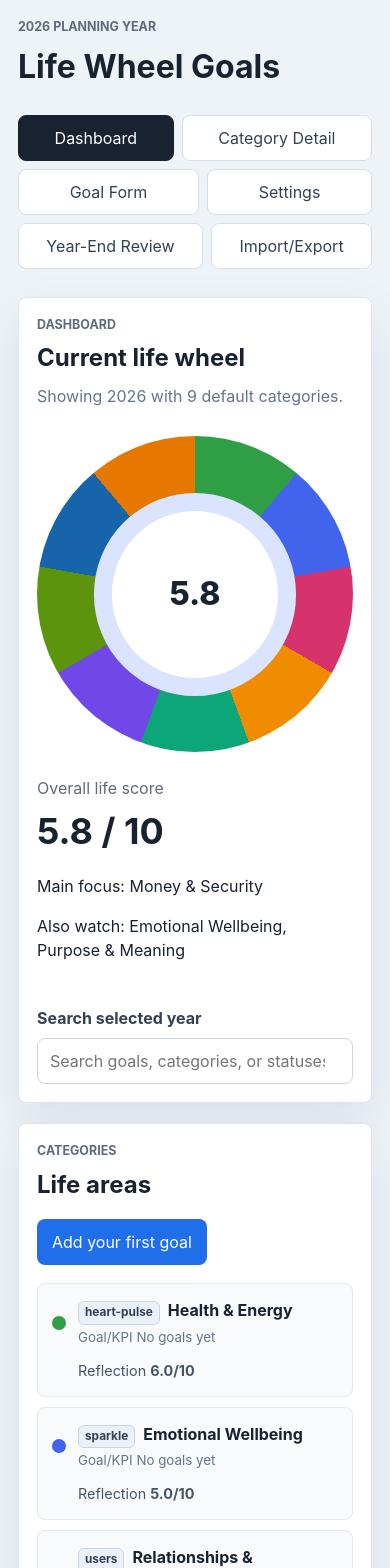
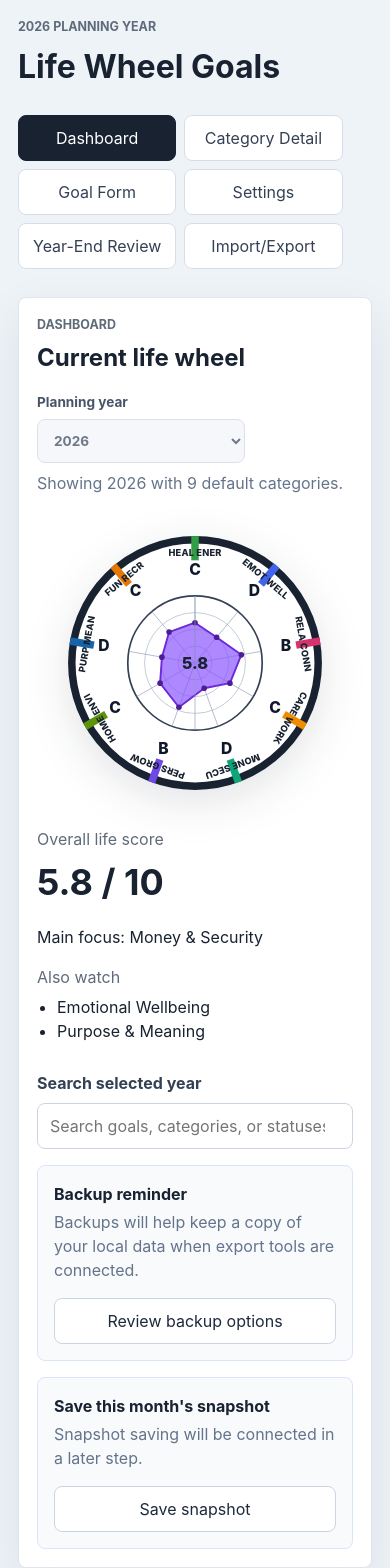
Before and after one commit to mk5wym6ykf-prog/codex_sandbox, a React (Vite) app: page / in a window 390 px wide. Shown: the top 1568 px of the page. Built offline with nearby package versions, Linux system fonts and the light colour scheme.

Commit message:
Build dashboard wheel UI

```diff
--- a/src/App.css
+++ b/src/App.css
@@ -114,6 +114,28 @@ button {
   grid-template-columns: minmax(0, 1.05fr) minmax(320px, 0.95fr);
 }
 
+.dashboard-title-row {
+  align-items: start;
+  display: flex;
+  gap: 16px;
+  justify-content: space-between;
+}
+
+.year-control {
+  color: #475569;
+  display: grid;
+  font-size: 0.85rem;
+  font-weight: 700;
+  gap: 6px;
+  min-width: 150px;
+}
+
+.year-control select:disabled {
+  background: #f1f5f9;
+  color: #334155;
+  cursor: not-allowed;
+}
+
 .hero-panel,
 .content-panel {
   background: #ffffff;
@@ -135,41 +157,82 @@ button {
   aspect-ratio: 1;
   display: grid;
   place-items: center;
+  max-width: 300px;
   width: 100%;
 }
 
-.wheel-ring {
-  align-items: center;
-  border-radius: 50%;
-  display: flex;
-  justify-content: center;
-}
-
-.outer-ring {
-  background: conic-gradient(
-    #2f9e44 0deg 40deg,
-    #4263eb 40deg 80deg,
-    #d6336c 80deg 120deg,
-    #f08c00 120deg 160deg,
-    #0ca678 160deg 200deg,
-    #7048e8 200deg 240deg,
-    #5c940d 240deg 280deg,
-    #1864ab 280deg 320deg,
-    #e67700 320deg 360deg
-  );
+.life-wheel {
+  display: block;
+  filter: drop-shadow(0 12px 22px rgb(15 23 42 / 0.12));
   height: 100%;
-  padding: 18%;
+  max-height: 300px;
   width: 100%;
 }
 
-.inner-ring {
-  background: #ffffff;
-  border: 18px solid #dbe4ff;
-  color: #182230;
-  font-size: 2rem;
+.wheel-outer-track {
+  fill: #ffffff;
+  stroke: #182230;
+  stroke-width: 8;
+}
+
+.wheel-chart-boundary {
+  fill: #ffffff;
+  stroke: #334155;
+  stroke-width: 1.8;
+}
+
+.wheel-grid-ring,
+.wheel-spoke,
+.wheel-center-line {
+  stroke: #94a3b8;
+  stroke-width: 1;
+}
+
+.wheel-grid-ring {
+  fill: none;
+  opacity: 0.6;
+}
+
+.wheel-spoke,
+.wheel-center-line {
+  opacity: 0.75;
+}
+
+.wheel-segment {
+  stroke-linecap: square;
+  stroke-width: 8;
+}
+
+.wheel-score-polygon {
+  fill: rgb(142 91 255 / 0.72);
+  stroke: #6d28d9;
+  stroke-linejoin: round;
+  stroke-width: 2;
+}
+
+.wheel-score-point {
+  fill: #4c1d95;
+}
+
+.wheel-label {
+  dominant-baseline: middle;
+  fill: #182230;
+  font-size: 0.62rem;
   font-weight: 800;
-  height: 100%;
-  width: 100%;
+  letter-spacing: 0.02em;
+}
+
+.wheel-grade {
+  dominant-baseline: middle;
+  fill: #0f172a;
+  font-size: 1.05rem;
+  font-weight: 800;
+}
+
+.wheel-center-score {
+  fill: #182230;
+  font-size: 1.1rem;
+  font-weight: 800;
 }
 
 .score-summary strong {
@@ -184,11 +247,36 @@ button {
   margin: 0;
 }
 
+.watch-list {
+  margin: 6px 0 0;
+  padding-left: 20px;
+}
+
 .search-label {
   color: #344054;
   display: block;
   font-weight: 700;
   margin-bottom: 8px;
+}
+
+.backup-reminder,
+.snapshot-prompt {
+  align-items: center;
+  background: #f8fafc;
+  border: 1px solid #dbe4ff;
+  border-radius: 8px;
+  display: flex;
+  gap: 16px;
+  justify-content: space-between;
+  margin-top: 16px;
+  padding: 16px;
+}
+
+.backup-reminder p,
+.snapshot-prompt p {
+  color: #64748b;
+  margin: 4px 0 0;
+  overflow-wrap: anywhere;
 }
 
 input,
@@ -305,6 +393,10 @@ select {
   margin-top: 0;
 }
 
+.dashboard-empty {
+  margin-top: 18px;
+}
+
 .form-grid {
   display: grid;
   gap: 16px;
@@ -331,20 +423,35 @@ select {
 
 @media (max-width: 820px) {
   .app {
+    overflow-x: hidden;
     padding: 18px;
   }
 
   .app-header,
-  .row-heading {
+  .row-heading,
+  .dashboard-title-row {
     display: grid;
+    min-width: 0;
   }
 
   .view-nav {
-    justify-content: stretch;
+    display: grid;
+    grid-template-columns: repeat(2, minmax(0, 1fr));
+    max-width: none;
+    width: 100%;
   }
 
   .nav-button {
-    flex: 1 1 auto;
+    min-width: 0;
+    width: 100%;
+    overflow-wrap: anywhere;
+    white-space: normal;
+  }
+
+  .view-grid,
+  .single-view {
+    max-width: 100%;
+    width: 100%;
   }
 
   .view-grid,
@@ -353,11 +460,32 @@ select {
   .settings-list,
   .form-grid {
     grid-template-columns: 1fr;
+    min-width: 0;
   }
 
   .hero-panel,
   .content-panel {
+    min-width: 0;
     padding: 18px;
+  }
+
+  .wheel-preview {
+    margin: 0 auto;
+    max-width: min(100%, 280px);
+  }
+
+  .backup-reminder,
+  .snapshot-prompt {
+    align-items: stretch;
+    display: grid;
+    max-width: 100%;
+    overflow: hidden;
+  }
+
+  .backup-reminder > *,
+  .snapshot-prompt > *,
+  .score-layout > * {
+    min-width: 0;
   }
 
   .category-row {
--- a/src/App.tsx
+++ b/src/App.tsx
@@ -1,5 +1,5 @@
 import { useEffect, useState } from "react";
-import { getSelectedYear, type Category } from "./data/model";
+import { getSelectedYear, type Category, type Year } from "./data/model";
 import { calculateYearScores, type CategoryScore } from "./data/scoring";
 import { loadAppData, saveAppData } from "./data/storage";
 import "./App.css";
@@ -73,8 +73,12 @@ function App() {
       <main>
         {activeView === "dashboard" && (
           <Dashboard
+            backupRemindersEnabled={appData.settings.backupRemindersEnabled}
             categories={categories}
+            hasAnyGoals={selectedYear.goals.length > 0}
+            hasCurrentMonthSnapshot={hasCurrentMonthSnapshot(selectedYear)}
             onAddGoal={() => setActiveView("goal-form")}
+            onOpenImportExport={() => setActiveView("import-export")}
             onOpenCategory={openCategory}
             selectedYear={selectedYear.year}
             yearScores={yearScores}
@@ -104,14 +108,22 @@ function App() {
 }
 
 function Dashboard({
+  backupRemindersEnabled,
   categories,
+  hasAnyGoals,
+  hasCurrentMonthSnapshot,
   onAddGoal,
+  onOpenImportExport,
   onOpenCategory,
   selectedYear,
   yearScores,
 }: {
+  backupRemindersEnabled: boolean;
   categories: Category[];
+  hasAnyGoals: boolean;
+  hasCurrentMonthSnapshot: boolean;
   onAddGoal: () => void;
+  onOpenImportExport: () => void;
   onOpenCategory: (categoryId: string) => void;
   selectedYear: number;
   yearScores: {
@@ -122,6 +134,14 @@ function Dashboard({
   const categoryScoreById = new Map(
     yearScores.categoryScores.map((score) => [score.categoryId, score]),
   );
+  const wheelScores = categories.map((category) => {
+    const categoryScore = categoryScoreById.get(category.id);
+
+    return {
+      category,
+      score: categoryScore?.goalKpiScore ?? categoryScore?.selfReflectionScore ?? category.selfReflectionScore,
+    };
+  });
   const focusCategory = getFocusCategory(categories, yearScores.categoryScores);
   const alsoWatchCategories = getAlsoWatchCategories(categories, yearScores.categoryScores);
 
@@ -130,35 +150,65 @@ function Dashboard({
       <div className="hero-panel">
         <div className="section-heading">
           <p className="eyebrow">Dashboard</p>
-          <h2 id="dashboard-title">Current life wheel</h2>
+          <div className="dashboard-title-row">
+            <h2 id="dashboard-title">Current life wheel</h2>
+            <label className="year-control">
+              Planning year
+              <select aria-label="Selected planning year" disabled value={selectedYear}>
+                <option value={selectedYear}>{selectedYear}</option>
+              </select>
+            </label>
+          </div>
           <p className="muted-copy">
             Showing {selectedYear} with {categories.length} default categories.
           </p>
         </div>
         <div className="score-layout">
-          <div className="wheel-preview" aria-label="Two-ring life wheel preview">
-            <div className="wheel-ring outer-ring">
-              <div className="wheel-ring inner-ring">
-                <span>{formatScore(yearScores.overallLifeScore)}</span>
-              </div>
-            </div>
-          </div>
+          <LifeWheelPreview overallScore={yearScores.overallLifeScore} scores={wheelScores} />
           <div className="score-summary">
             <p className="score-label">Overall life score</p>
             <strong>{formatScore(yearScores.overallLifeScore)} / 10</strong>
             <p>Main focus: {focusCategory?.name ?? "No focus yet"}</p>
-            <p>
-              Also watch:{" "}
-              {alsoWatchCategories.length > 0
-                ? alsoWatchCategories.map((category) => category.name).join(", ")
-                : "None yet"}
-            </p>
+            <div>
+              <p className="score-label">Also watch</p>
+              {alsoWatchCategories.length > 0 ? (
+                <ul className="watch-list">
+                  {alsoWatchCategories.map((category) => (
+                    <li key={category.id}>{category.name}</li>
+                  ))}
+                </ul>
+              ) : (
+                <p>None yet</p>
+              )}
+            </div>
           </div>
         </div>
         <label className="search-label" htmlFor="goal-search">
           Search selected year
         </label>
         <input id="goal-search" type="search" placeholder="Search goals, categories, or statuses" />
+        {backupRemindersEnabled && (
+          <div className="backup-reminder">
+            <div>
+              <strong>Backup reminder</strong>
+              <p>Backups will help keep a copy of your local data when export tools are connected.</p>
+            </div>
+            <button className="secondary-button" onClick={onOpenImportExport} type="button">
+              Review backup options
+            </button>
+          </div>
+        )}
+        {!hasCurrentMonthSnapshot && (
+          <div className="snapshot-prompt">
+            <div>
+              <strong>Save this month&apos;s snapshot</strong>
+              <p>Snapshot saving will be connected in a later step.</p>
+            </div>
+            <button className="secondary-button" type="button">
+              Save snapshot
+            </button>
+          </div>
+        )}
       </div>
 
       <div className="content-panel">
@@ -171,6 +221,15 @@ function Dashboard({
             Add your first goal
           </button>
         </div>
+        {!hasAnyGoals && (
+          <div className="empty-state dashboard-empty">
+            <h3>No goals yet</h3>
+            <p>Start with one goal in one category. You can add more later.</p>
+            <button className="primary-button" onClick={onAddGoal} type="button">
+              Add your first goal
+            </button>
+          </div>
+        )}
         <div className="category-list">
           {categories.map((category) => (
             <CategoryRow
@@ -183,6 +242,91 @@ function Dashboard({
         </div>
       </div>
     </section>
+  );
+}
+
+function LifeWheelPreview({
+  overallScore,
+  scores,
+}: {
+  overallScore: number;
+  scores: {
+    category: Category;
+    score: number;
+  }[];
+}) {
+  const center = 150;
+  const chartRadius = 72;
+  const labelRadius = 117;
+  const gradeRadius = 99;
+  const segmentRadius = 132;
+  const segmentLength = 18;
+  const points = scores.map(({ score }, index) => {
+    const angle = getWheelAngle(index, scores.length);
+    const radius = (Math.max(0, Math.min(score, 10)) / 10) * chartRadius;
+
+    return getWheelPoint(center, center, radius, angle);
+  });
+
+  return (
+    <div className="wheel-preview" aria-label={`Life wheel score ${formatScore(overallScore)} out of 10`}>
+      <svg className="life-wheel" viewBox="0 0 300 300" role="img">
+        <title>Life wheel category scores</title>
+        <circle className="wheel-outer-track" cx={center} cy={center} r={segmentRadius} />
+        <circle className="wheel-chart-boundary" cx={center} cy={center} r={chartRadius} />
+        {[0.25, 0.5, 0.75].map((scale) => (
+          <circle
+            className="wheel-grid-ring"
+            cx={center}
+            cy={center}
+            key={scale}
+            r={chartRadius * scale}
+          />
+        ))}
+        {scores.map(({ category, score }, index) => {
+          const angle = getWheelAngle(index, scores.length);
+          const spokeEnd = getWheelPoint(center, center, chartRadius, angle);
+          const labelPoint = getWheelPoint(center, center, labelRadius, angle);
+          const gradePoint = getWheelPoint(center, center, gradeRadius, angle);
+          const segmentStart = getWheelPoint(center, center, segmentRadius - segmentLength, angle);
+          const segmentEnd = getWheelPoint(center, center, segmentRadius, angle);
+
+          return (
+            <g key={category.id}>
+              <line
+                className="wheel-segment"
+                stroke={category.color}
+                x1={segmentStart.x}
+                x2={segmentEnd.x}
+                y1={segmentStart.y}
+                y2={segmentEnd.y}
+              />
+              <line className="wheel-spoke" x1={center} x2={spokeEnd.x} y1={center} y2={spokeEnd.y} />
+              <text
+                className="wheel-label"
+                textAnchor="middle"
+                transform={`rotate(${angle + 90} ${labelPoint.x} ${labelPoint.y})`}
+                x={labelPoint.x}
+                y={labelPoint.y}
+              >
+                {getWheelLabel(category.name)}
+              </text>
+              <text className="wheel-grade" textAnchor="middle" x={gradePoint.x} y={gradePoint.y}>
+                {getScoreGrade(score)}
+              </text>
+            </g>
+          );
+        })}
+        <polygon className="wheel-score-polygon" points={points.map((point) => `${point.x},${point.y}`).join(" ")} />
+        {points.map((point, index) => (
+          <circle className="wheel-score-point" cx={point.x} cy={point.y} key={scores[index].category.id} r="3" />
+        ))}
+        <line className="wheel-center-line" x1={center} x2={center} y1={center - chartRadius} y2={center + chartRadius} />
+        <text className="wheel-center-score" textAnchor="middle" x={center} y={center + 6}>
+          {formatScore(overallScore)}
+        </text>
+      </svg>
+    </div>
   );
 }
 
@@ -229,6 +373,48 @@ function formatScore(score: number) {
   return score.toFixed(1);
 }
 
+function getWheelAngle(index: number, total: number) {
+  return (360 / total) * index - 90;
+}
+
+function getWheelPoint(centerX: number, centerY: number, radius: number, angleDegrees: number) {
+  const angleRadians = (angleDegrees * Math.PI) / 180;
+
+  return {
+    x: centerX + radius * Math.cos(angleRadians),
+    y: centerY + radius * Math.sin(angleRadians),
+  };
+}
+
+function getWheelLabel(name: string) {
+  return name
+    .split(" ")
+    .filter((word) => word !== "&")
+    .slice(0, 2)
+    .map((word) => word.slice(0, 4).toUpperCase())
+    .join(" ");
+}
+
+function getScoreGrade(score: number) {
+  if (score >= 8.5) {
+    return "A";
+  }
+
+  if (score >= 7) {
+    return "B";
+  }
+
+  if (score >= 5.5) {
+    return "C";
+  }
+
+  if (score >= 4) {
+    return "D";
+  }
+
+  return "E";
+}
+
 function getFocusCategory(categories: Category[], categoryScores: CategoryScore[]) {
   return sortCategoriesByScore(categories, categoryScores)[0];
 }
@@ -244,6 +430,14 @@ function sortCategoriesByScore(categories: Category[], categoryScores: CategoryS
 
   return [...categories].sort((first, second) => {
     return (categoryScoreById.get(first.id) ?? 10) - (categoryScoreById.get(second.id) ?? 10);
+  });
+}
+
+function hasCurrentMonthSnapshot(year: Year, currentDate = new Date()) {
+  const currentMonthKey = currentDate.toISOString().slice(0, 7);
+
+  return year.snapshots.some((snapshot) => {
+    return snapshot.type === "monthly" && snapshot.date.slice(0, 7) === currentMonthKey;
   });
 }
 
--- a/src/data/model.ts
+++ b/src/data/model.ts
@@ -193,7 +193,7 @@ export function createInitialAppData(currentDate = new Date()): AppData {
 }
 
 export function createDefaultYear(year: number, currentDate = new Date()): Year {
-  const now = currentDate.toISOString();
+  const now = createTimestamp(currentDate);
   const yearId = createYearId(year);
 
   return {
@@ -227,6 +227,10 @@ export function getSelectedYear(appData: AppData): Year {
   );
 }
 
+export function createTimestamp(date = new Date()) {
+  return date.toISOString();
+}
+
 function createYearId(year: number) {
   return `year_${year}`;
 }
```
Also changed, not shown: 1 other file (tests, documents, lock files or other folders).
